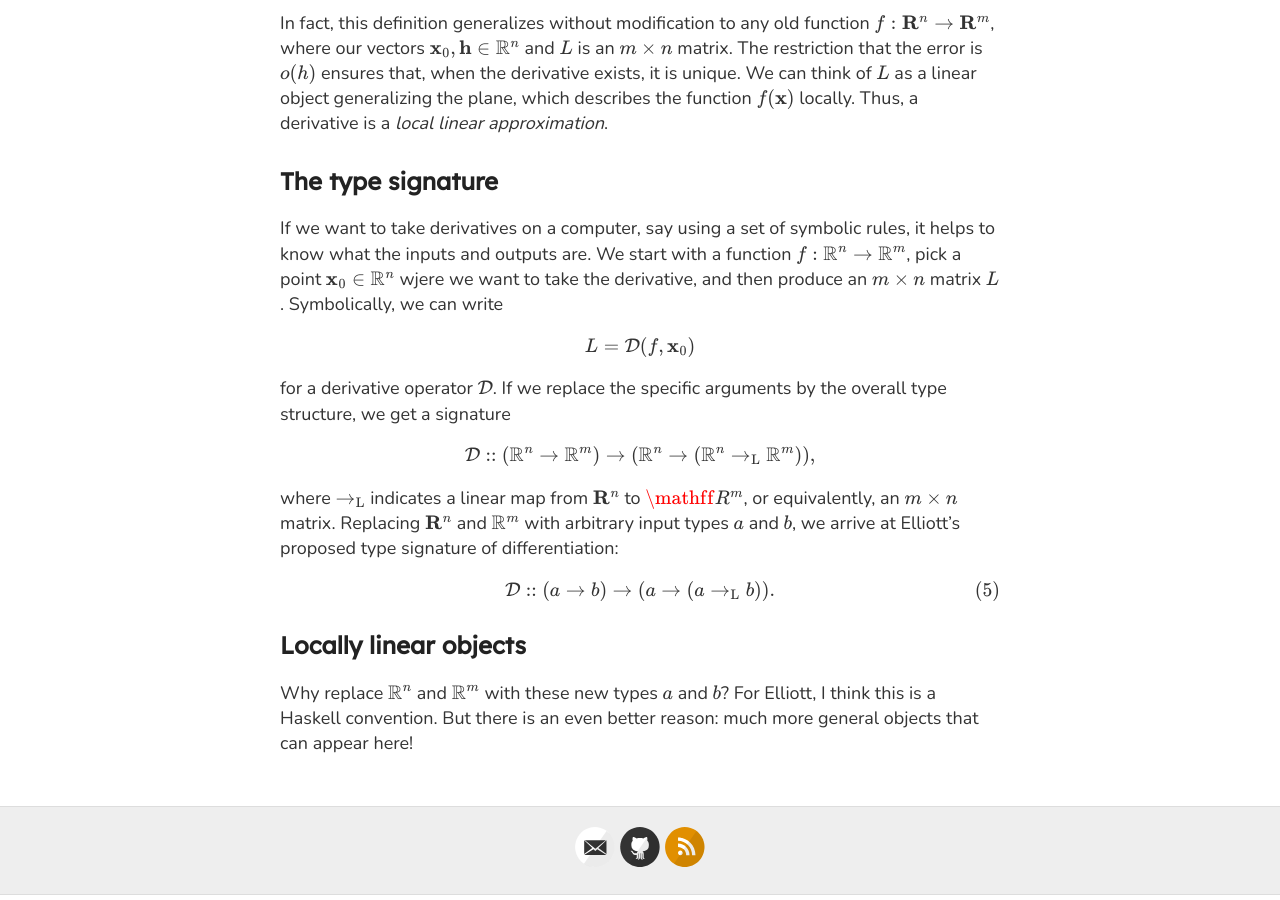
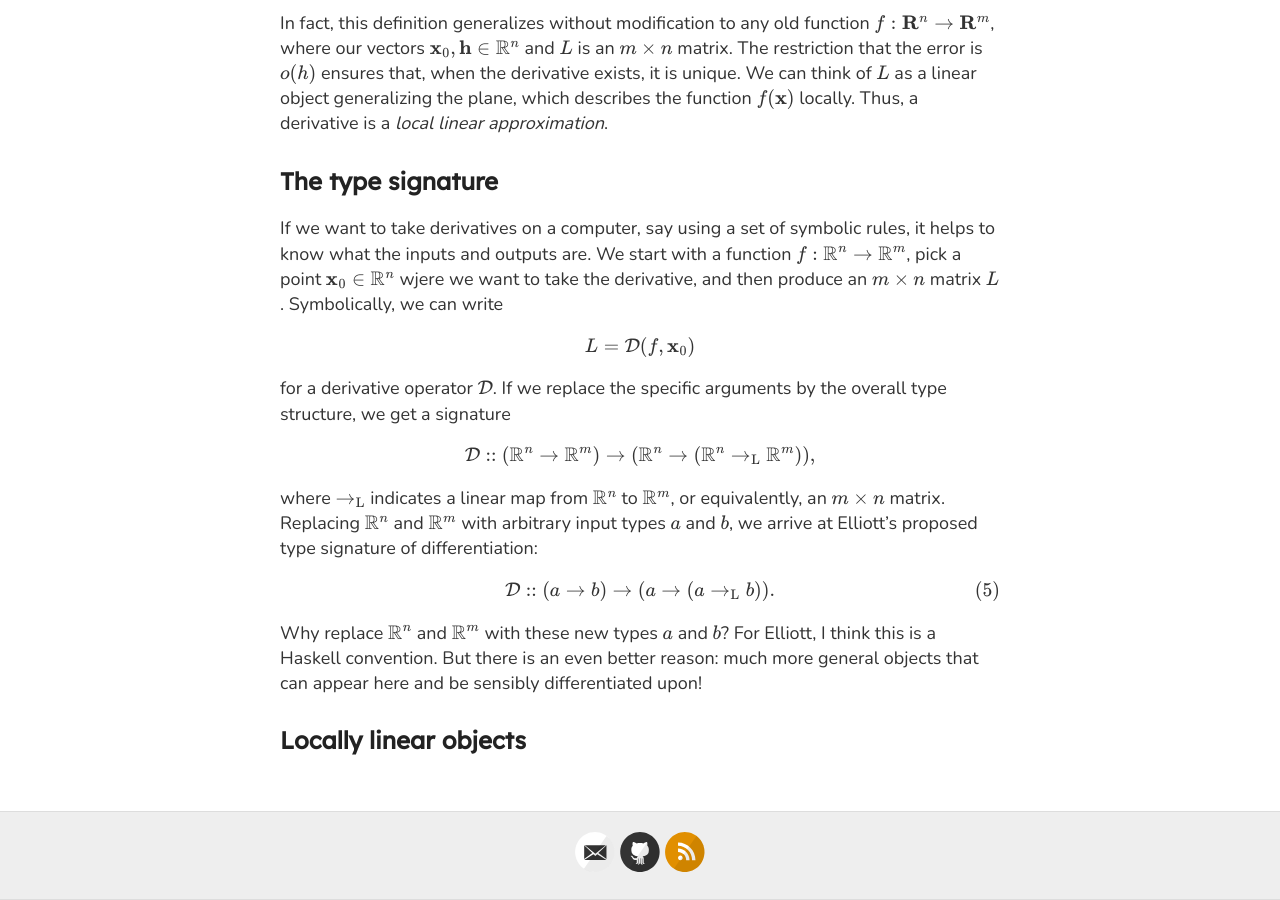
Before and after one commit to heptarch/heptarch.github.io, a Jekyll site: the page built from drafts/type-diff.md, in a window 1280 px wide and 900 px high, scrolled down 2973 px. Built offline with Jekyll 4.4.1, drawn with Linux system fonts in a browser that asks for light colours; our own code applies the rules of GitHub Pages for plain Markdown files; formulas are drawn with MathJax 3; a script that is not in the unit is left out.

Commit message:
Update type-diff sec 3

```diff
--- a/drafts/type-diff.md
+++ b/drafts/type-diff.md
@@ -163,8 +163,8 @@ $$
 $$
 
 where $\to_{\text{L}}$ indicates a linear map from
-$\mathbf{R}^n$ to $\mathff{R}^m$, or equivalently, an $m \times n$
-matrix. Replacing $\mathbf{R}^n$ and $\mathbb{R}^m$ with arbitrary
+$\mathbb{R}^n$ to $\mathbb{R}^m$, or equivalently, an $m \times n$
+matrix. Replacing $\mathbb{R}^n$ and $\mathbb{R}^m$ with arbitrary
 input types $a$ and $b$, we arrive at Elliott's proposed type
 signature of differentiation:
 
@@ -173,9 +173,9 @@ $$
 (a \to_{\text{L}} b)). \tag{5} \label{diff5}
 $$
 
-## Locally linear objects<a id="sec-4" name="sec-4"></a>
-
 Why replace $\mathbb{R}^n$ and $\mathbb{R}^m$ with these new
 types $a$ and $b$? For Elliott, I think this is a Haskell
 convention. But there is an even better reason: much more general
-objects that can appear here!
+objects that can appear here and be sensibly differentiated upon!
+
+## Locally linear objects<a id="sec-4" name="sec-4"></a>
```
